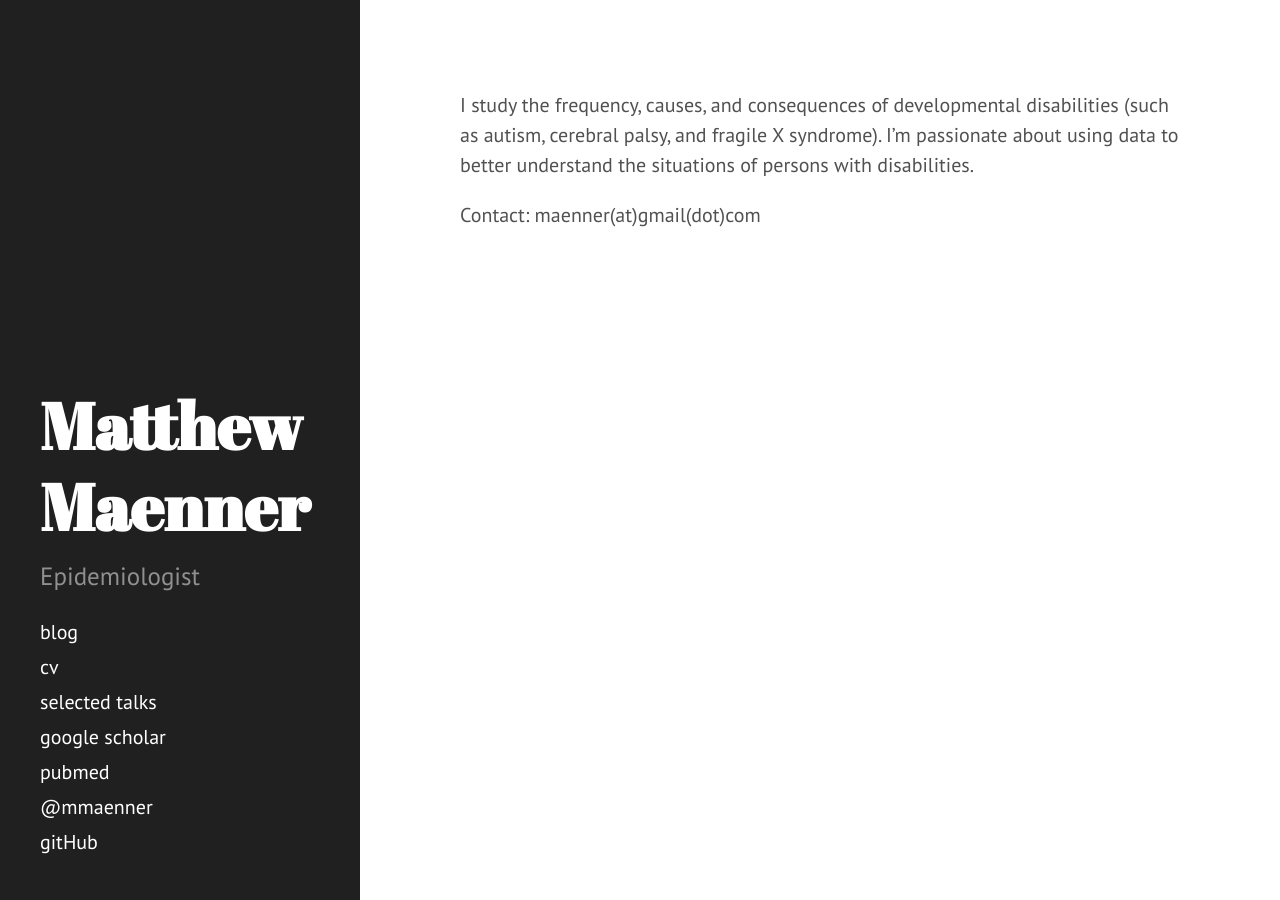
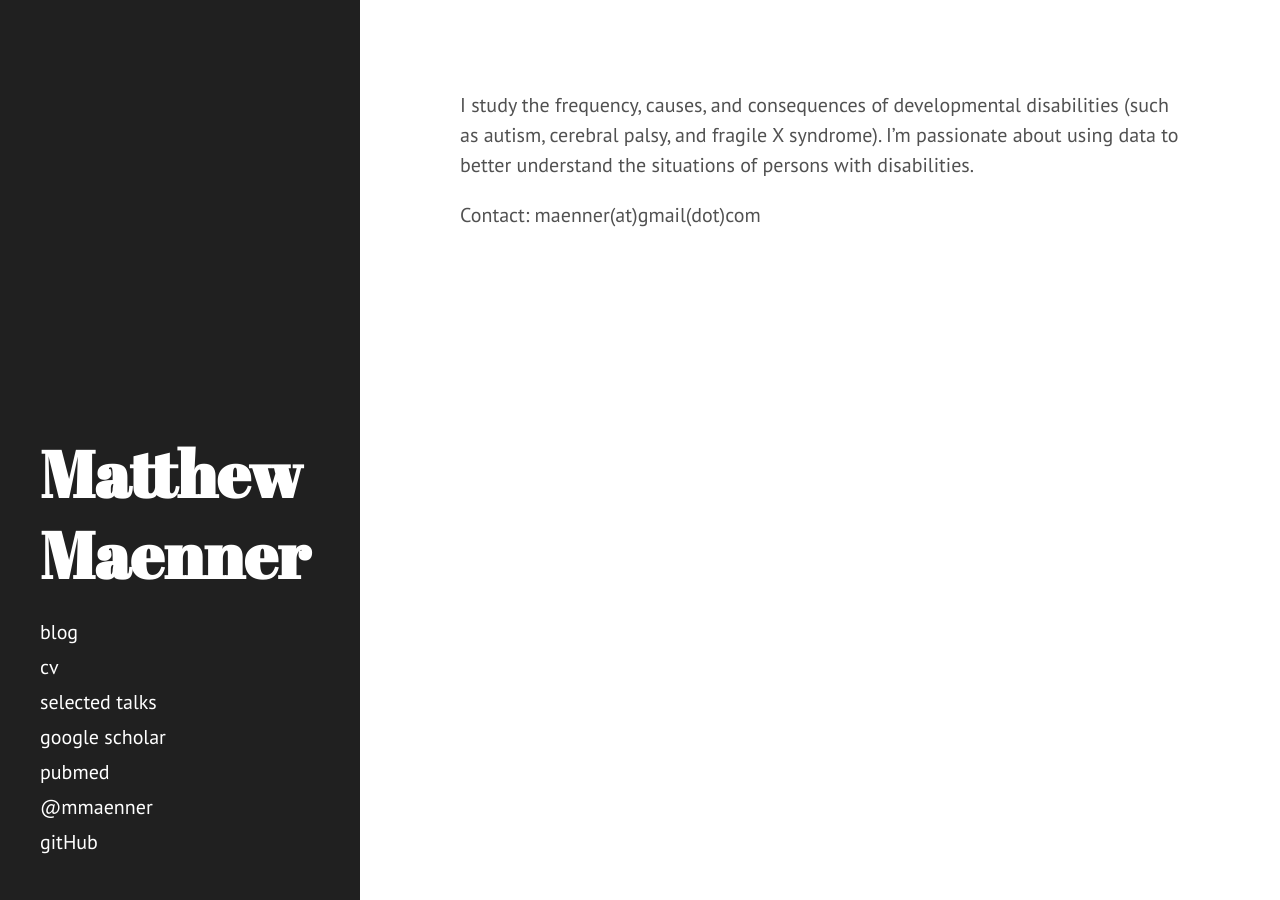
Before and after one commit to mjmaenner/mjmaenner.github.io, a Jekyll site: the page built from index.md, in a window 1280 px wide. Built offline with Jekyll 4.4.1, drawn with Linux system fonts in a browser that asks for light colours.

Commit message:
Update _config.yml

```diff
--- a/_config.yml
+++ b/_config.yml
@@ -8,7 +8,7 @@ permalink:        pretty
 # Setup
 title:            'Matthew Maenner'
 tagline:
-description:      'Epidemiologist'
+description:
 url:              http://mjmaenner.github.io
 baseurl:          /
 
```
